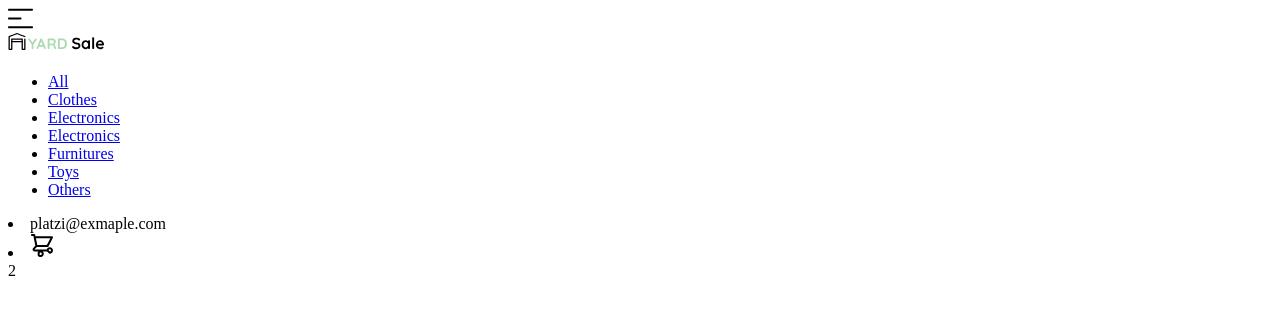
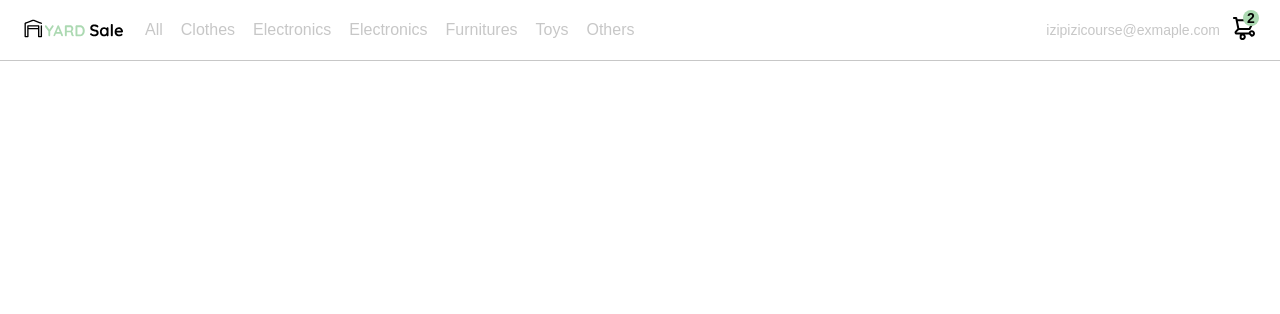
Before and after one commit to emacaz/practica-frontend, a plain HTML site: page clase11.html in a window 1280 px wide. Drawn offline with Linux system fonts and the light colour scheme.

Commit message:
Done navbar

```diff
--- a/clase11.html
+++ b/clase11.html
@@ -5,6 +5,96 @@
     <meta http-equiv="X-UA-Compatible" content="IE=edge">
     <meta name="viewport" content="width=device-width, initial-scale=1.0">
     <title>Document</title>
+    <style>
+        :root {
+            --white: #FFFFFF;
+            --black: #000000;
+            --very-light-pink: #C7C7C7;
+            --text-input-field: #F7F7F7;
+            --hospital-green: #ACD9B2;
+            --sm: 14px;
+            --md: 16px;
+            --lg: 18px;
+        }
+        body {
+            margin: 0;
+            font-family: 'Quicksand', sans-serif;
+        }
+        nav {
+            display: flex;
+            justify-content: space-between;
+            padding: 0 24px;
+            border-bottom: 1px solid var(--very-light-pink);
+        }
+        .menu {
+            display: none;
+        }
+        .logo {
+            width: 100px;
+
+        }
+        .navbar-left ul,
+        .navbar-right ul {
+            list-style: none;
+            padding: 0;
+            margin: 0;
+            display: flex;
+            align-items: center;
+            height: 60px;
+        }
+        .navbar-left {
+            display: flex;
+        }
+        .navbar-left ul {
+            margin-left: 12px;
+        }
+        .navbar-left ul li a,
+        .navbar-right ul li a {
+            text-decoration: none;
+            color: var(--very-light-pink);
+            border: 1px solid var(--white);
+            padding: 8px;
+            border-radius: 8px;
+        }
+        .navbar-left ul li a:hover,
+        .navbar-right ul li a:hover {
+            border: 1px solid var(--hospital-green);
+            color: var(--hospital-green);
+        }
+        .navbar-email {
+            color: var(--very-light-pink);
+            font-size: var(--sm);
+            margin-right: 12px;
+        }
+        .navbar-shopping-cart {
+            position: relative;
+        }
+        .navbar-shopping-cart div {
+            width: 16px;
+            height: 16px;
+            background-color: var(--hospital-green);
+            border-radius: 50%;
+            font-size: var(--sm);
+            font-weight: bold;
+            position: absolute;
+            top: -6px;
+            right: -3px;
+            display: flex;
+            justify-content: center;
+            align-items: center;
+        }
+        @media (max-width: 640px) {
+            .menu {
+                display: block;
+            }
+            .navbar-left ul {
+                display: none;
+            }
+            .navbar-email {
+                display: none;
+            }
+        }
+    </style>
 </head>
 <body>
     <nav>
@@ -26,11 +116,12 @@
         </div>
 
         <div class="navbar-right">
-            <li>platzi@exmaple.com</li>
-            <li class="navbar-shopping-cart">
+            <ul>
+                <li class="navbar-email">izipizicourse@exmaple.com</li>
+                <li class="navbar-shopping-cart">
                 <img src="./icons/icon_shopping_cart.svg" alt="shopping cart">
-                <div>2</div>
-            </li>
+                <div>2</div></li>
+            </ul>
         </div>
     </nav>
 </body>
```
